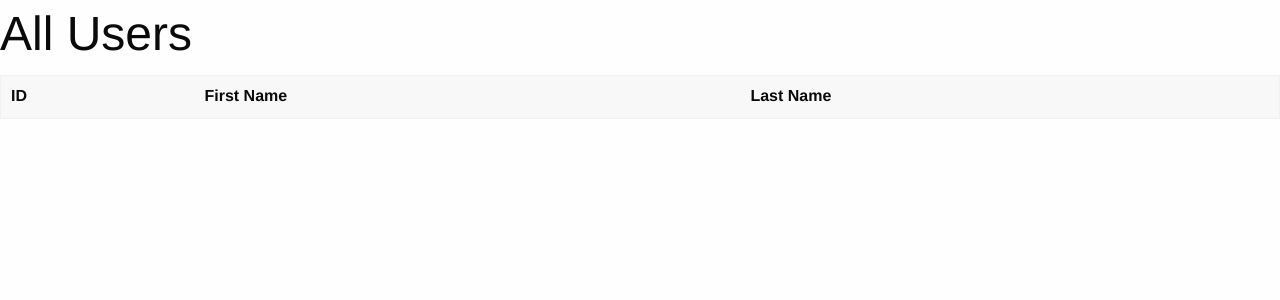
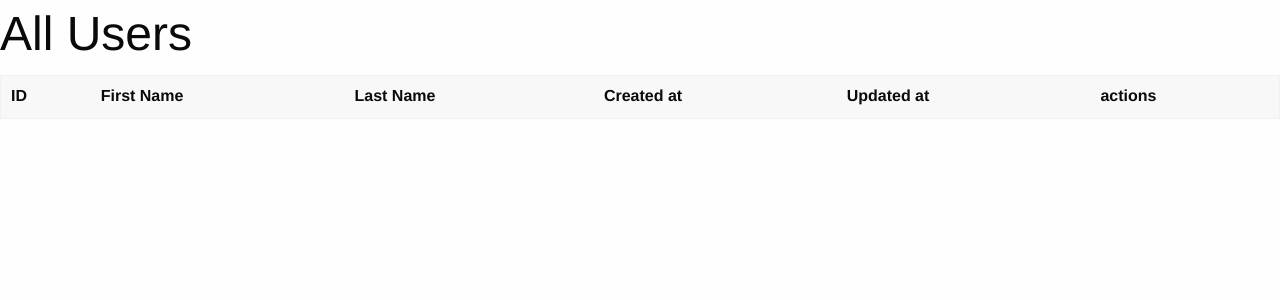
Before and after one commit to D5HARK/Pre_Bootcamp_Public, a Flask app: page / in a window 1280 px wide. Shown: the top 300 px of the page. Run offline with Flask 2, Linux system fonts and the light colour scheme; data that the repository does not hold is empty.

Commit message:
added action buttons, need function and reference to their corresponding row

```diff
--- a/Python/flask_mysql/crud/users_CRUD/server.py
+++ b/Python/flask_mysql/crud/users_CRUD/server.py
@@ -12,18 +12,21 @@ def index():
     print(users)
     return render_template("home.html", all_users=users)
 
+
 @app.route("/new_user")
 def newbie():
     return render_template("create.html")
 
-@app.route("/create", methods = ["POST"])
+
+@app.route("/create", methods=["POST"])
 def handle_data():
     data = {
         "first_name": request.form["first_name"],
-        "last_namme": request.form["last_name"]
+        "last_name": request.form["last_name"]
     }
     User.save(data)
     return redirect("/")
+
+
 if __name__ == "__main__":
-
-    app.run(debug=True, port=8080)
+    app.run(debug=True)
--- a/Python/flask_mysql/crud/users_CRUD/templates/home.html
+++ b/Python/flask_mysql/crud/users_CRUD/templates/home.html
@@ -15,6 +15,9 @@
         <th>ID</th>
         <th>First Name</th>
         <th>Last Name</th>
+        <th>Created at</th>
+        <th>Updated at</th>
+        <th>actions</th>
     </tr>
     </thead>
     <tbody>
@@ -23,6 +26,11 @@
         <td>{{ person["id"] }}</td>
         <td>{{ person["first_name"] }}</td>
         <td>{{ person["last_name"] }}</td>
+        <td>{{ person["created_at"] }}</td>
+        <td>{{ person["updated_at"] }}</td>
+        <td>
+            <a href="/user">Show | </a> <a href="/edit">Edit | </a> <a href="/delete">Delete</a>
+        </td>
     </tr>
     {% endfor %}
     </tbody>
```
Also changed, not shown: Python/flask_mysql/crud/users_CRUD/templates/user.html (added, +15 -0 lines). Lines whose indentation alone changed are shown as unchanged.
